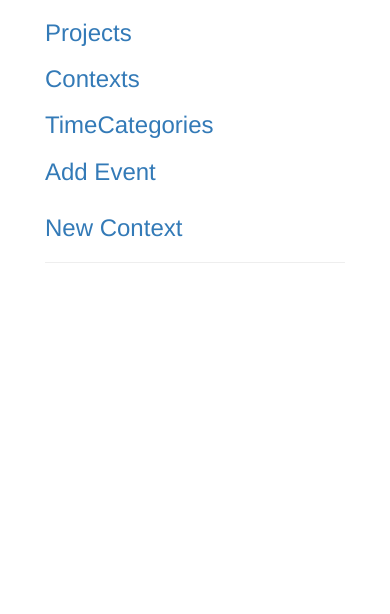
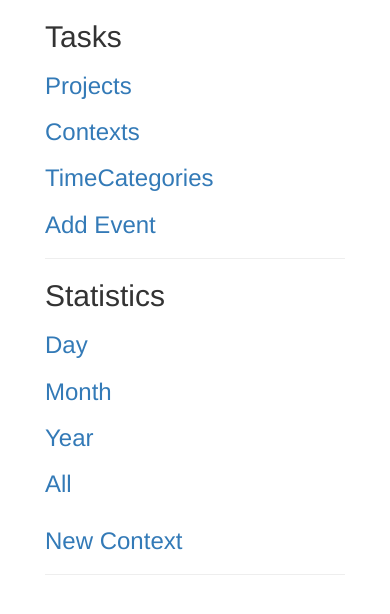
Before and after one commit to runnphoenix/gtdcomplete, a Python web app: template templates/contexts.html in a window 390 px wide. Shown: the part 90-704 px from the top of the page. Run offline with Jinja, Linux system fonts and the light colour scheme; the template is opened without the code that fills it, so the values that code supplies are empty; some libraries are stand-ins or nearby versions.

Commit message:
adding statistics

```diff
--- a/templates/sectionBase.html
+++ b/templates/sectionBase.html
@@ -5,10 +5,21 @@
 	<div class="row">
 		<div class="col-md-12">
 			<div class="col-md-2">
+
+				<h2>Tasks</h2>
 				<a href="/projects"><h3>Projects</h3></a>
 				<a href="/contexts"><h3>Contexts</h3></a>
 				<a href="/timeCategories"><h3>TimeCategories</h3></a>
 				<a href="/event/new"><h3>Add Event</h3></a>
+
+				<hr>
+
+				<h2>Statistics</h2>
+				<a href="/statistics/day"><h3>Day</h3></a>
+				<a href="/statistics/month"><h3>Month</h3></a>
+				<a href="/statistics/year"><h3>Year</h3></a>
+				<a href="/statistics/all"><h3>All</h3></a>
+
 			</div>
 			<div class="col-md-10">
 				{% block contentSection %}
```
Also changed, not shown: templates/dayStatistics.html (added, +14 -0 lines).
